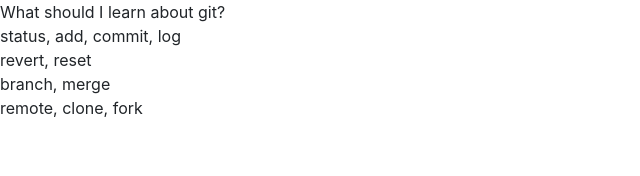
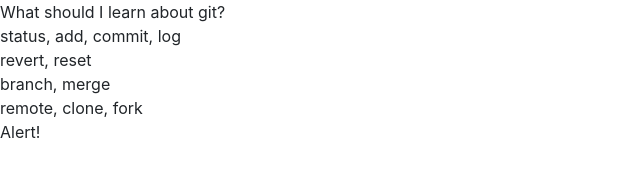
Before and after one commit to buuuudzik/git-training, a plain HTML site: page public/index.html in a window 1280 px wide. Shown: the full height of the page, 0-640 px from the left. Drawn offline with nearby package versions, Linux system fonts and the light colour scheme.

Commit message:
Add alert component to public/index.html

```diff
--- a/public/index.html
+++ b/public/index.html
@@ -15,6 +15,7 @@
         <section>branch, merge</section>
         <section>remote, clone, fork</section>
     </main>
+	<div>Alert!</div>
 
 	<script src="https://stackpath.bootstrapcdn.com/bootstrap/4.1.3/js/bootstrap.min.js" integrity="sha384-ChfqqxuZUCnJSK3+MXmPNIyE6ZbWh2IMqE241rYiqJxyMiZ6OW/JmZQ5stwEULTy" crossorigin="anonymous"></script>
 </body>
```
